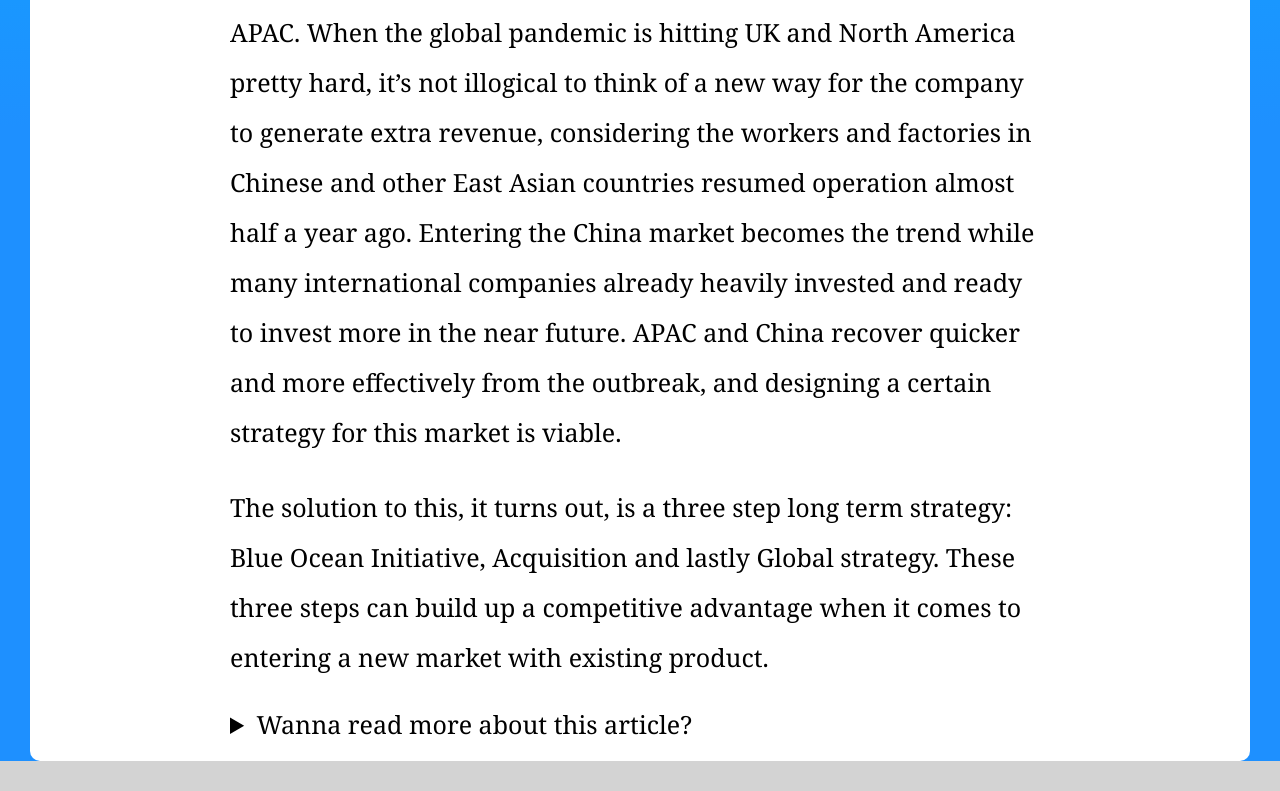
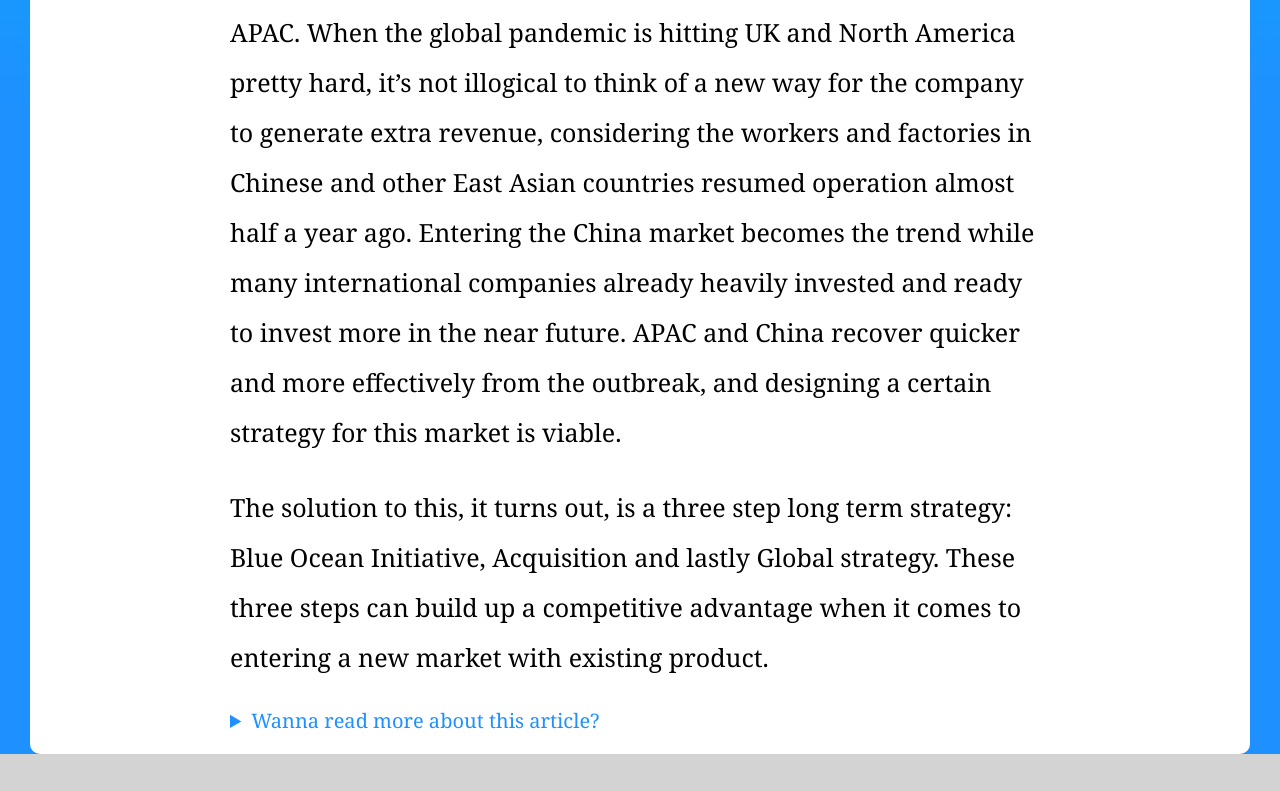
Before and after one commit to MarcoZeee/marcozeee.github.io, a plain HTML site: page index.html in a window 1280 px wide. Shown: the part 5427-6218 px from the top of the page. Drawn offline with Linux system fonts and the light colour scheme.

Commit message:
Update style.css

```diff
--- a/style.css
+++ b/style.css
@@ -76,8 +76,9 @@ th:hover {
   color: gold;
 }
 
-details summary {
-  font-size: 2.5rem;
+details {
+  font-size: 2rem;
+  color: dodgerblue;
 }
 #sun {
   position: absolute;
```
